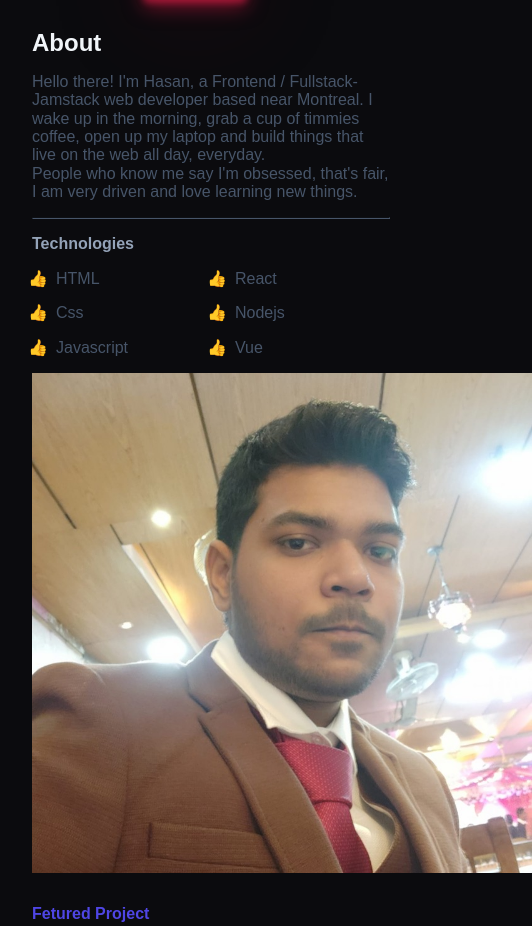
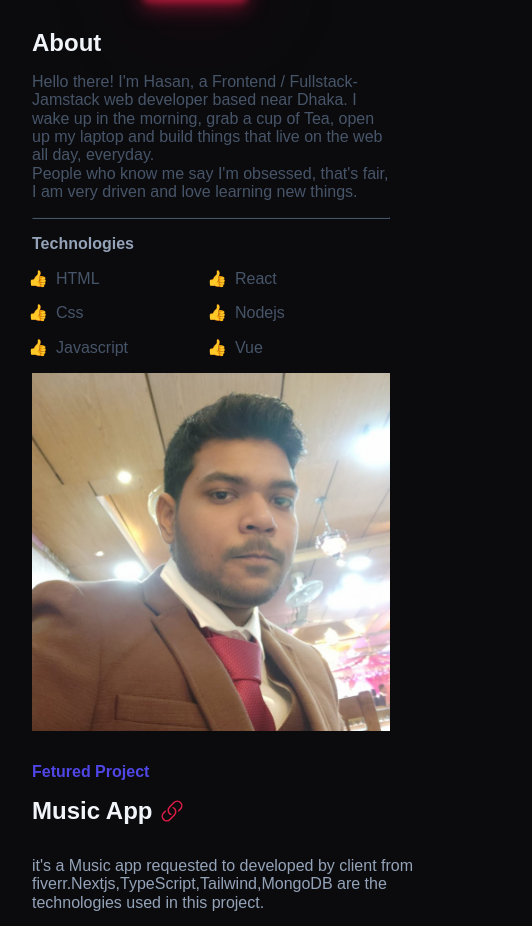
Before and after one commit to nahianhasan161/simple-portfolio, a website built with Vite: page index.html in a window 390 px wide. Shown: the part 490-1416 px from the top of the page, 532 px wide, since content can reach past the window. Built offline with nearby package versions, Linux system fonts and the light colour scheme; a web font is replaced by a local one.

Commit message:
image-responsive fixed

```diff
--- a/index.html
+++ b/index.html
@@ -129,8 +129,8 @@
           <div class="about__description">
             <p>
               Hello there! I'm Hasan, a Frontend / Fullstack-Jamstack web
-              developer based near Montreal. I wake up in the morning, grab a
-              cup of timmies coffee, open up my laptop and build things that
+              developer based near Dhaka. I wake up in the morning, grab a
+              cup of Tea, open up my laptop and build things that
               live on the web all day, everyday.
             </p>
             <p>
@@ -291,7 +291,7 @@
             <img
               class="project__image1 lazy loading"
               src="https://via.placeholder.com/700x400"
-              data-src="./public/src/assets/client_project/Admin.png"
+              data-src="/src/assets/client_project/Admin.png"
               alt="project_image"
               srcset=""
             />
--- a/public/src/styles/components/about.css
+++ b/public/src/styles/components/about.css
@@ -19,6 +19,10 @@
   padding-left: 1em;
   flex: 1;
 }
+.about__img {
+  min-height: 200px;
+  min-width: 200px;
+}
 .about__title {
   font-size: var(--size-2xl);
   color: var(--clr-light);
@@ -32,10 +36,7 @@
   color: var(--clr-slate600);
   font-size: var(--size-sm);
 }
-.about__img {
-  max-height: 500px;
-  max-width: 500px;
-}
+
 .about__hr {
   border-color: var(--clr-slate600);
 }
@@ -63,6 +64,7 @@
   /*   .container{
     min-width: 640px;
     } */
+
 }
 /* md */
 @media (min-width: 768px) {
```
